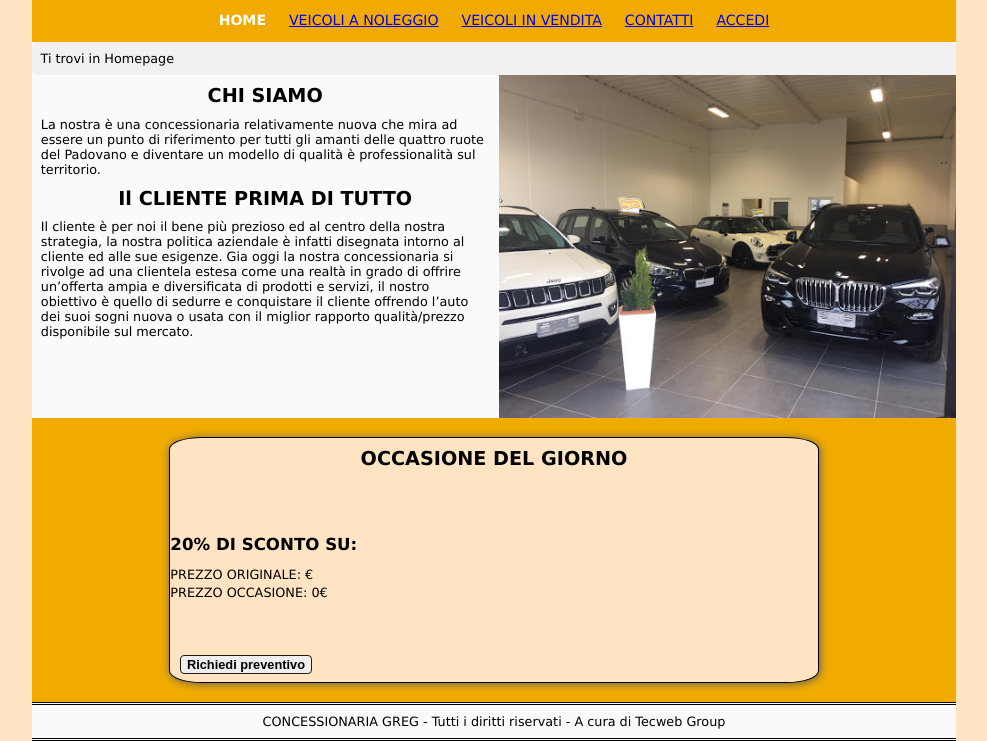
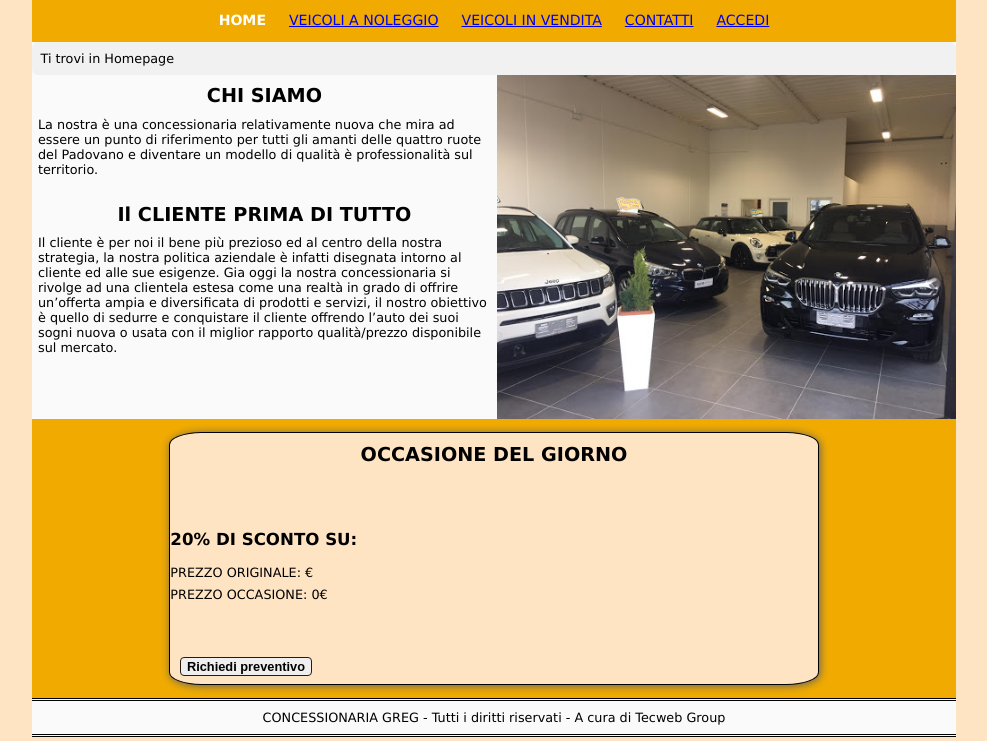
Before and after one commit to TheJack95/progettoTecnologieWeb2019-2020_v2, a PHP site: page /PAGES/home.php in a window 1280 px wide. Shown: the part 71-812 px from the top of the page, without its empty margins (146-1133 px from the left). Run offline with PHP 8.4, Linux system fonts and the light colour scheme; data that the repository does not hold is empty.

Commit message:
fix cssHome

```diff
--- a/CSS/cssHome.css
+++ b/CSS/cssHome.css
@@ -1,45 +1,45 @@
 .titolo{
     font-size: 1.5em;
-    margin-bottom : 1%;
-    margin-top: 1%;
+    margin-bottom : 0.5em;
+    margin-top: 2em;
     font-weight: bolder;
 }
 
 .titoloOccasione{
     font-size: 1.3em;
-    margin-top: 2%;
-    margin-bottom: 1%;
+    margin-top: 1em;
+    margin-bottom: 0.5em;
     font-weight: bold;
 
 }
 
 #immagineConcessionaria{
     float: right;
-    margin-left: 1%;
+    margin-left: 0.5em;
     width:50%;
 }
 
 .containerText{
     overflow: hidden;
-    margin-left: 1%;
+    margin-left: 0.5em;
 }
 
 .prezzo{
-    margin-top: 0.5%;
+    margin-top: 0.5em;
 }
 
 .text{
-    margin-bottom: 1%;
+    margin-bottom: 2em;
 }
 
 #preventivo{
-    margin-top: 2%;
+    margin-top: 1em;
     display: inline-block;
 }
 
 #occasioneGiorno{
     clear: both;
-    margin-bottom: 2%;
+    margin-bottom: 1em;
     text-align: center;
     border: 1px solid black;
     border-radius: 5%;
@@ -49,7 +49,7 @@
     background: bisque;
     width: 70%;
     overflow: hidden;
-    margin-top: 2%;
+    margin-top: 1em;
 }
 
 #containerOccasione{
@@ -61,15 +61,15 @@
 
 
 #contentOccasione{
-    margin-top: 10%;
+    margin-top: 5em;
     text-align: left;
 }
 
 #auto{
     float: left;
-    margin: 2%;
+    margin: 1em;
     width: 50%;
-    margin-right: 4%;
+    margin-right: 2em;
 }
 
 @media (max-width:1360px)
@@ -91,7 +91,7 @@
     }
 
     .text{
-        margin-left: 1%;
+        margin-left: 0.5em;
     }
 
     .button{
@@ -128,7 +128,7 @@
 
     #contentOccasione{
         text-align: center;
-        margin-top: 2%;
+        margin-top: 1em;
     }
 }
 
```
